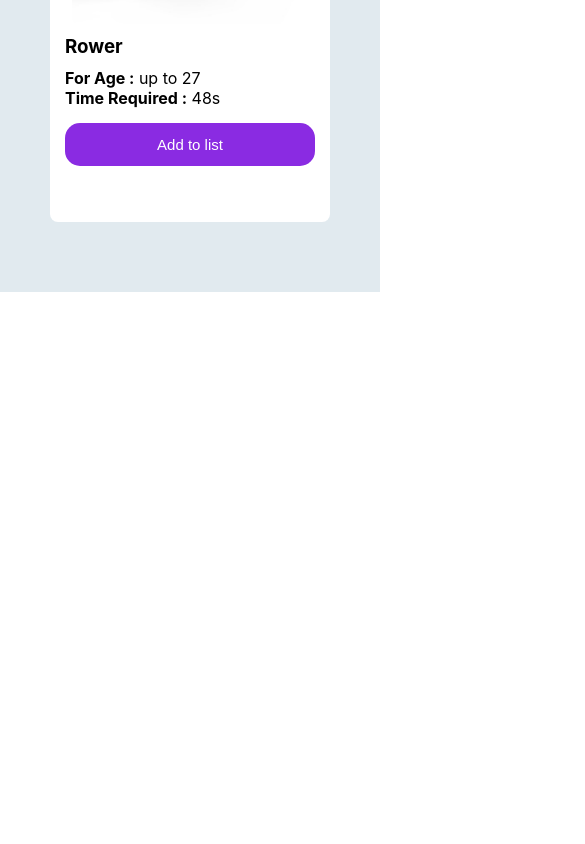
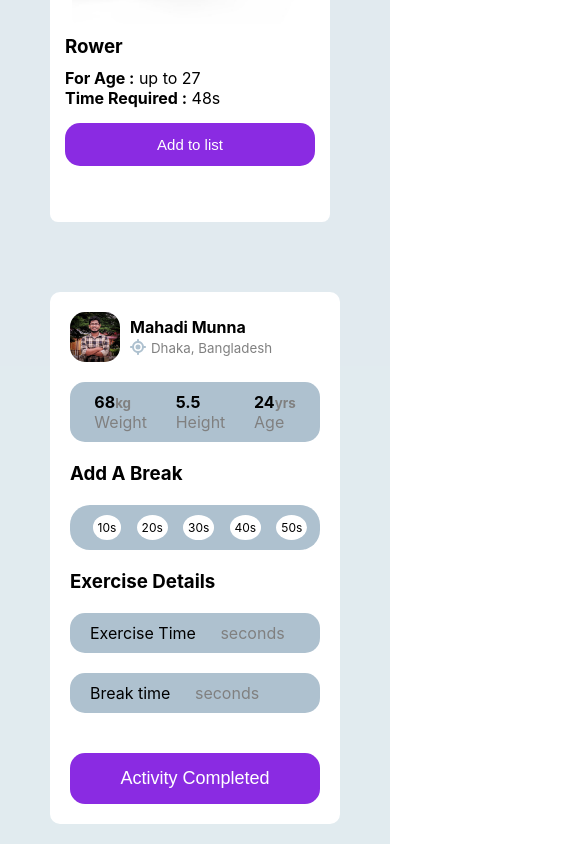
Before and after one commit to MahadiMunna/Alpha-fitness-club_Basic-react-project, a React (Create React App) app: page / in a window 390 px wide. Shown: the part 2937-3781 px from the top of the page, 585 px wide, since content can reach past the window. Before the commit the page ends 3229 px from the top, so only its background shows below. Built offline with nearby package versions, Linux system fonts and the light colour scheme.

Commit message:
mobile responsiv

```diff
--- a/src/components/Body/Body.css
+++ b/src/components/Body/Body.css
@@ -25,3 +25,19 @@
     background-color: #ffff;
     padding: 20px;
 }
+
+@media screen and (max-width:667px) {
+    .body-container{
+        display: grid;
+        grid-template-columns: 1fr;
+        background-color: #d3e1e8ae;
+    }
+    .sidebar{
+        background-color: #ffff;
+        padding: 20px;
+        width: 250px;
+        margin-left: 50px;
+        border-radius: 10px;
+        margin-bottom: 20px;
+    }
+}
```
